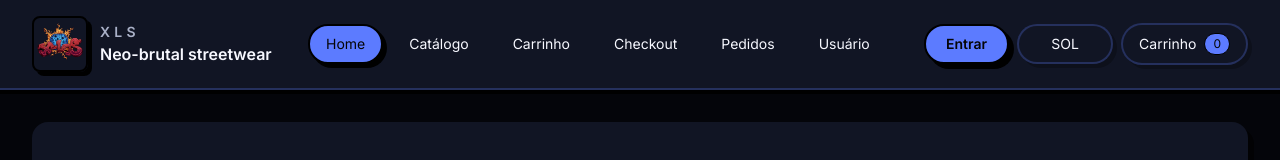
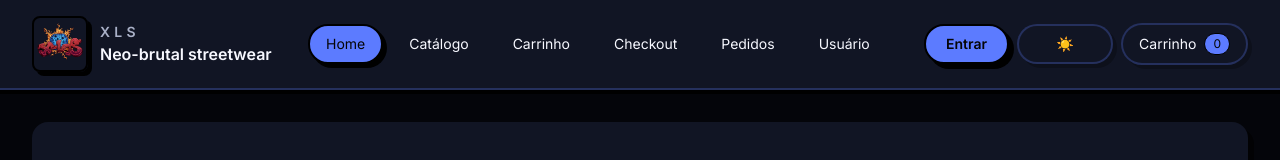
Before and after one commit to Zinnxs/Esdrastore, a React (Vite) app: page / in a window 1280 px wide. Shown: the top 160 px of the page. Built offline with nearby package versions, Linux system fonts and the light colour scheme.

Commit message:
Add files via upload

```diff
--- a/src/components/Header.jsx
+++ b/src/components/Header.jsx
@@ -89,7 +89,7 @@ export function Header() {
             aria-label="Alternar tema claro/escuro"
             title={theme === 'dark' ? 'Mudar para tema solar' : 'Mudar para tema lunar'}
           >
-            {theme === 'dark' ? 'SOL' : 'LUA'}
+            {theme === 'dark' ? '☀️' : '🌑'}
           </button>
 
           <NavLink to="/carrinho" className="inline-flex items-center gap-2 btn-ghost">
```
